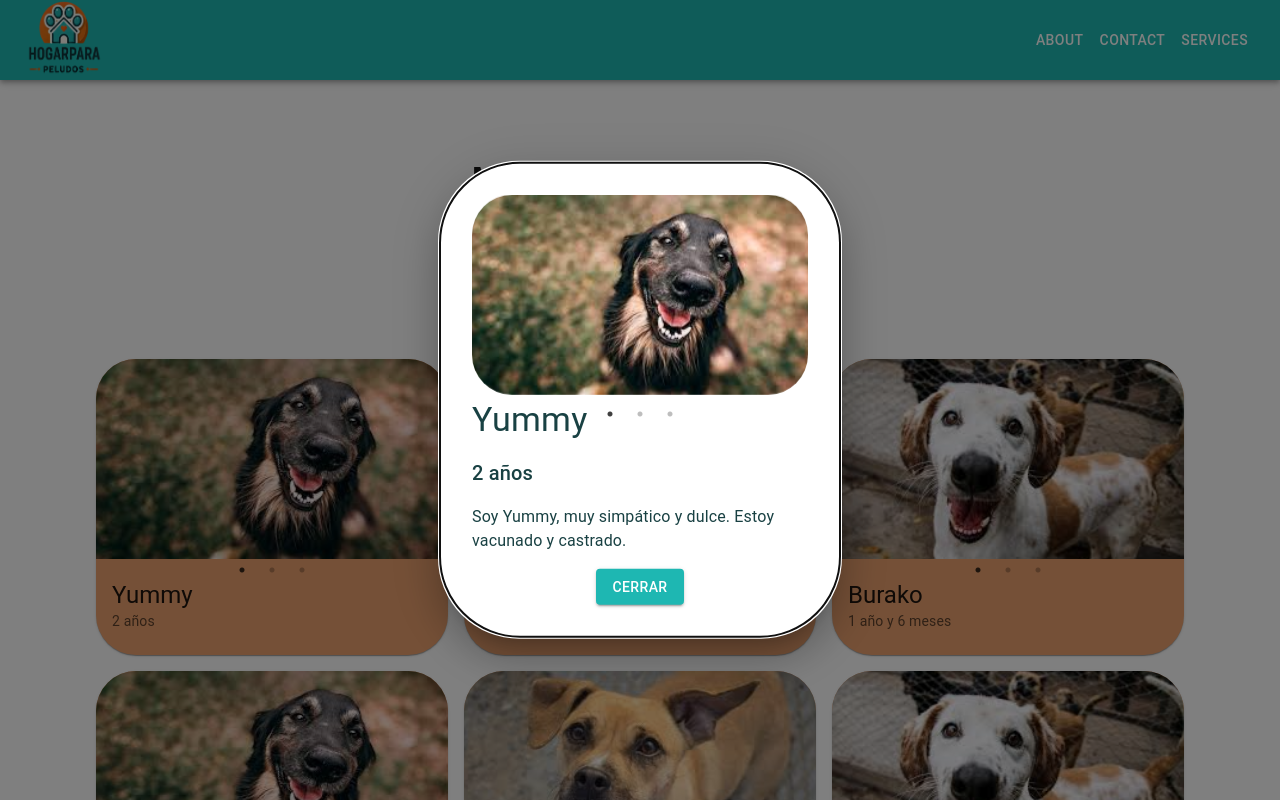
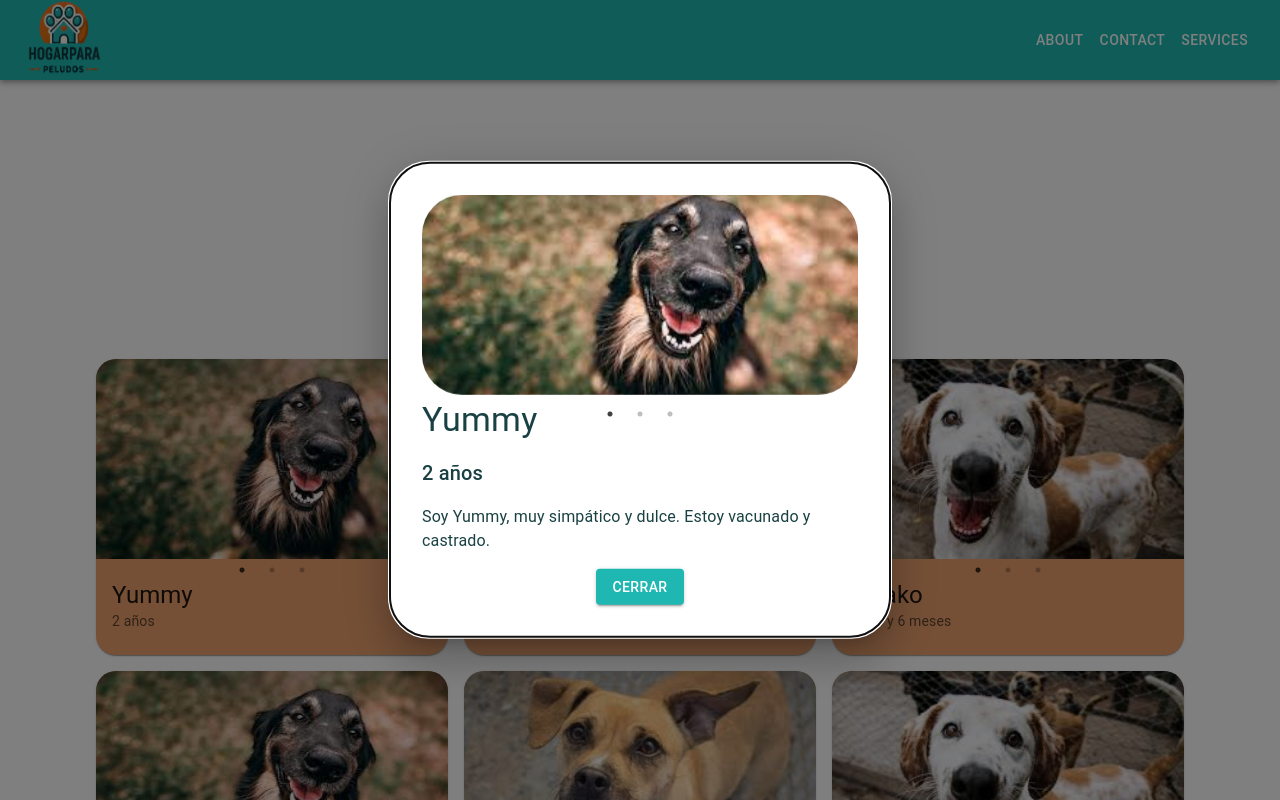
Before and after one commit to No-Country-simulation/c21-71-n-node-react, a Next.js app in the folder apps/next-app/: page /dashboard in a window 1280 px wide. Both pictures are taken after a click on the picture 272 px from the left and 459 px from the top of the page. Shown: the top 800 px of the page. Built offline with nearby package versions, Linux system fonts and the light colour scheme.

Commit message:
style: Mejoras en diseño y UI del componente Galery.

```diff
--- a/apps/next-app/src/components/Galery/Galery.tsx
+++ b/apps/next-app/src/components/Galery/Galery.tsx
@@ -142,7 +142,7 @@ const Galery: React.FC = () => {
                         <Card
                             sx={{
                                 backgroundColor: '#ECA26E',
-                                borderRadius: 10,
+                                borderRadius: 5,
                                 cursor: 'pointer', // Para indicar que es clickeable
                             }}
                             onClick={(e) => {
@@ -186,9 +186,9 @@ const Galery: React.FC = () => {
                         top: '50%',
                         left: '50%',
                         transform: 'translate(-50%, -50%)',
-                        width: 400,
+                        width: 500,
                         bgcolor: 'background.paper',
-                        borderRadius: 20,
+                        borderRadius: 10,
                         boxShadow: 24,
                         p: 4,
                     }}
```
